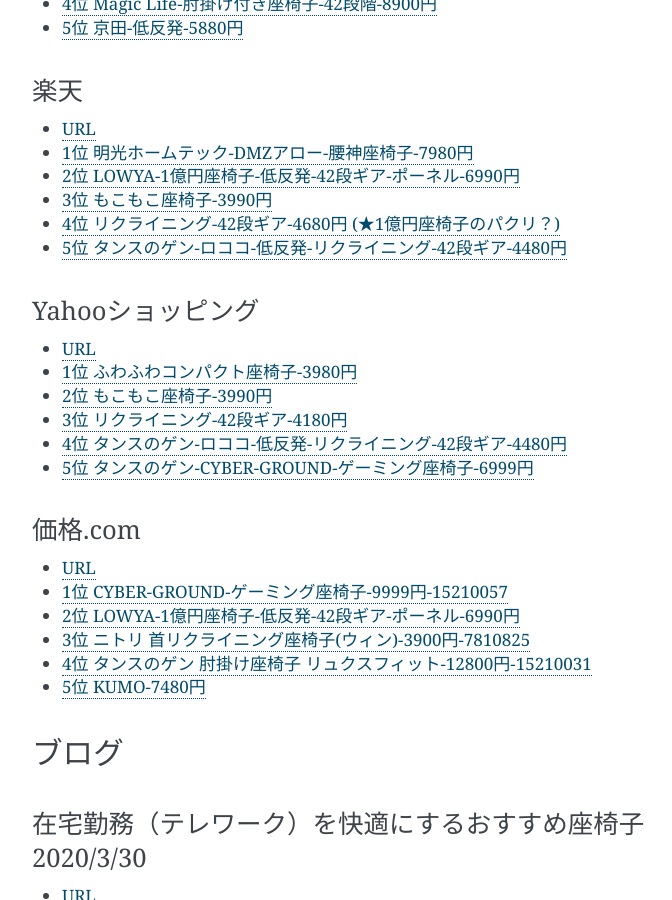
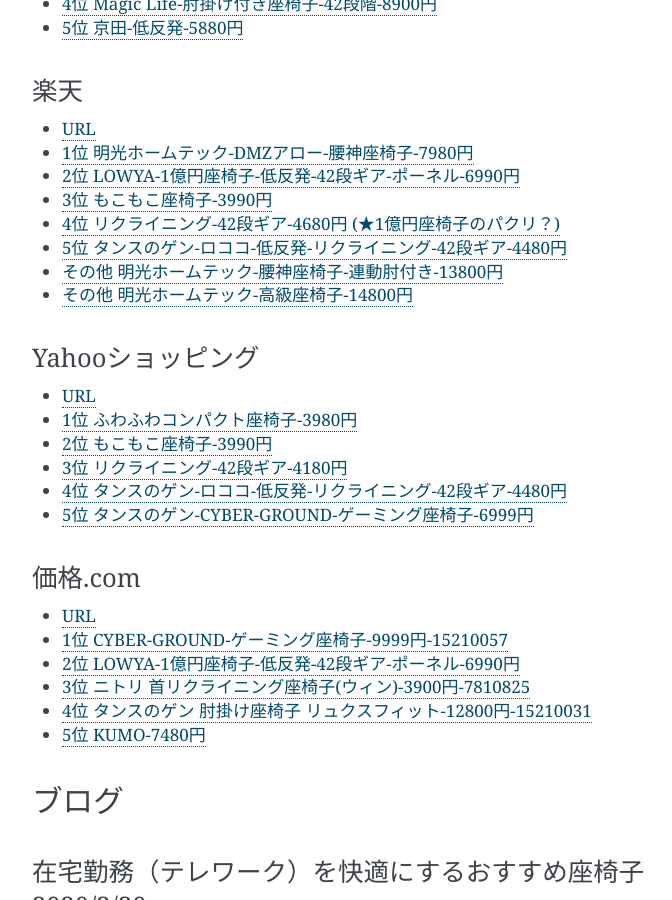
Before and after one commit to yuyuyu0706/sphinx, a Sphinx documentation site: the page built from sphinx/source/work/page03_chare.rst, in a window 1280 px wide and 900 px high, scrolled down 610 px. Shown: the whole window, without its empty margins (388-1060 px from the left). Built offline with Sphinx 7.4.7, drawn with Linux system fonts in a browser that asks for light colours; pages that are not in the unit, such as notebooks, are missing from menus.

Commit message:
auto commit

```diff
--- a/sphinx/source/work/page03_chare.rst
+++ b/sphinx/source/work/page03_chare.rst
@@ -36,6 +36,8 @@ Amazon
 * `4位 リクライニング-42段ギア-4680円 (★1億円座椅子のパクリ？) <https://item.rakuten.co.jp/weiwei/fgc001/>`_
 * `5位 タンスのゲン-ロココ-低反発-リクライニング-42段ギア-4480円 <https://item.rakuten.co.jp/tansu/10008804/>`_
 
+* `その他 明光ホームテック-腰神座椅子-連動肘付き-13800円 <https://item.rakuten.co.jp/meikou-life-garage/zmlz-arrow/>`_
+* `その他 明光ホームテック-高級座椅子-14800円 <https://item.rakuten.co.jp/meikou-life-garage/frl-acros1/>`_
 
 Yahooショッピング
 -----------------------------
```
